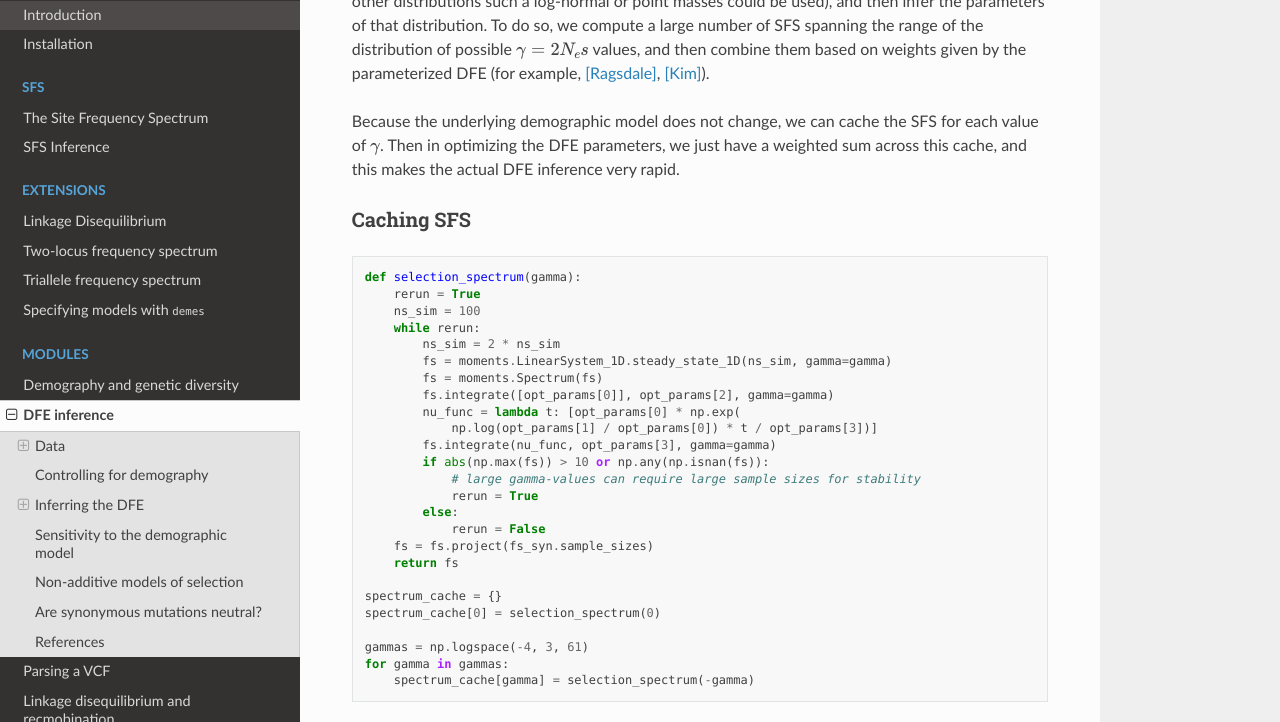
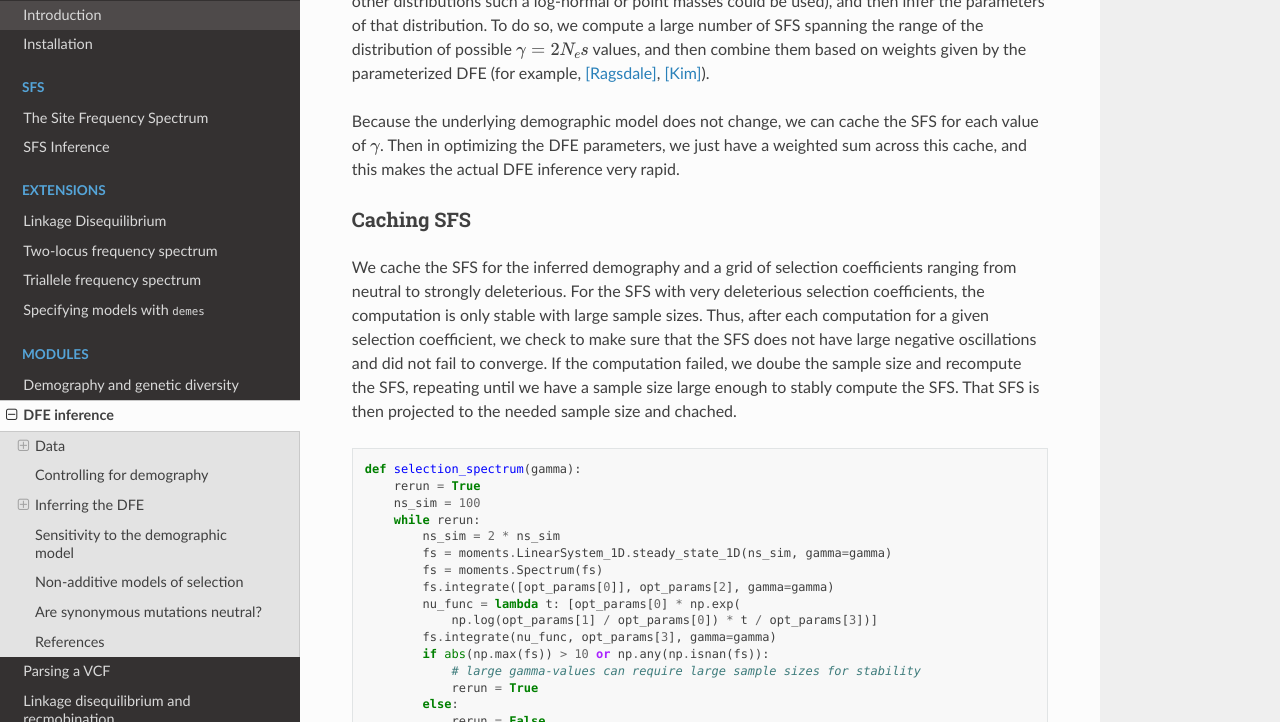
Before and after one commit to MomentsLD/moments, a Sphinx documentation site: the page built from docs/modules/dfe.rst, in a window 1280 px wide and 900 px high, scrolled down 3976 px, cut to the strip 0-722 px from the top of the window. Built offline with Sphinx 7.4.7 and the Read the Docs theme 2.0.0, drawn with Linux system fonts in a browser that asks for light colours; some of the changed text lies outside the part shown.

Commit message:
minor ideas for modules

```diff
--- a/docs/modules/dfe.rst
+++ b/docs/modules/dfe.rst
@@ -71,7 +71,7 @@ regions) for each of the three mutation classes shown in :numref:`all_data`:
       - 0.1442
     * - Missense variants
       - 0.3426
-    * - Loss-offunction variants
+    * - Loss-of-function variants
       - 0.0256
 
 We can see here that the mutational target for nonsynonymous variants is about 2.37
@@ -201,6 +201,15 @@ very rapid.
 
 Caching SFS
 -----------
+
+We cache the SFS for the inferred demography and a grid of selection coefficients
+ranging from neutral to strongly deleterious. For the SFS with very deleterious
+selection coefficients, the computation is only stable with large sample sizes.
+Thus, after each computation for a given selection coefficient, we check to make
+sure that the SFS does not have large negative oscillations and did not fail
+to converge. If the computation failed, we doube the sample size and recompute
+the SFS, repeating until we have a sample size large enough to stably compute
+the SFS. That SFS is then projected to the needed sample size and chached.
 
 .. code-block:: python
 
```
Also changed, not shown: docs/modules/diversity.rst (+68 -2 lines).
